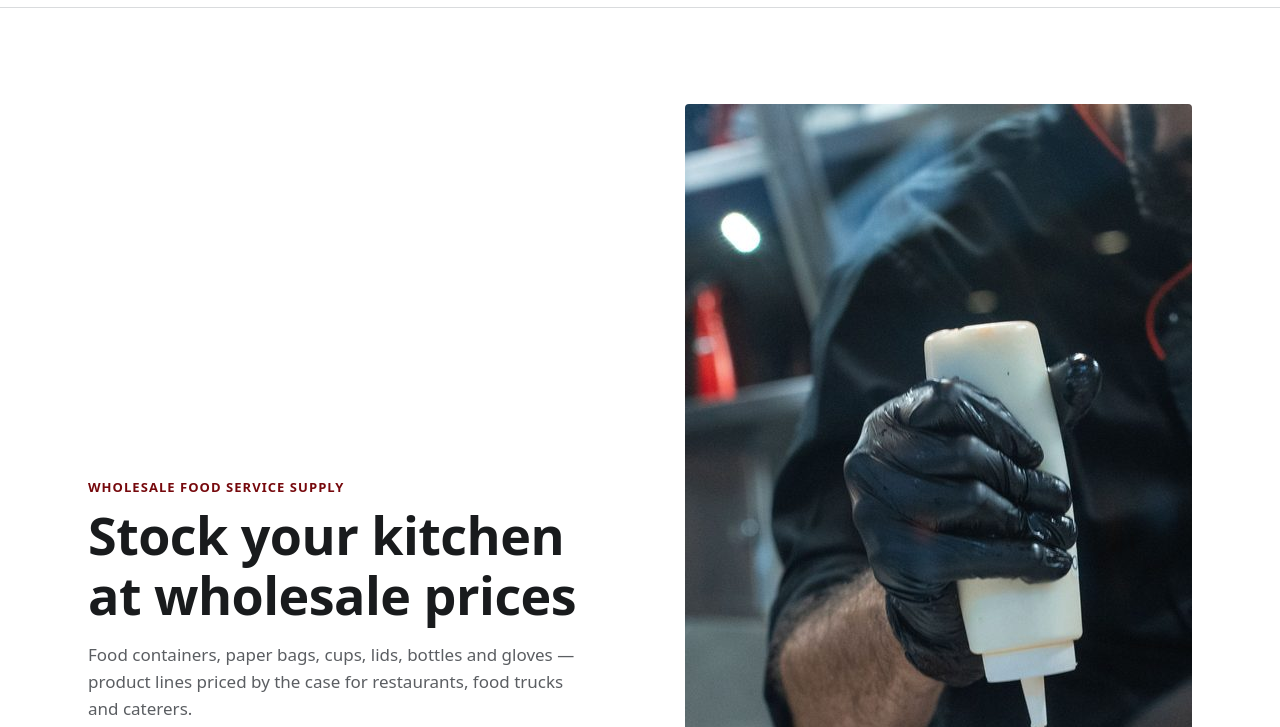
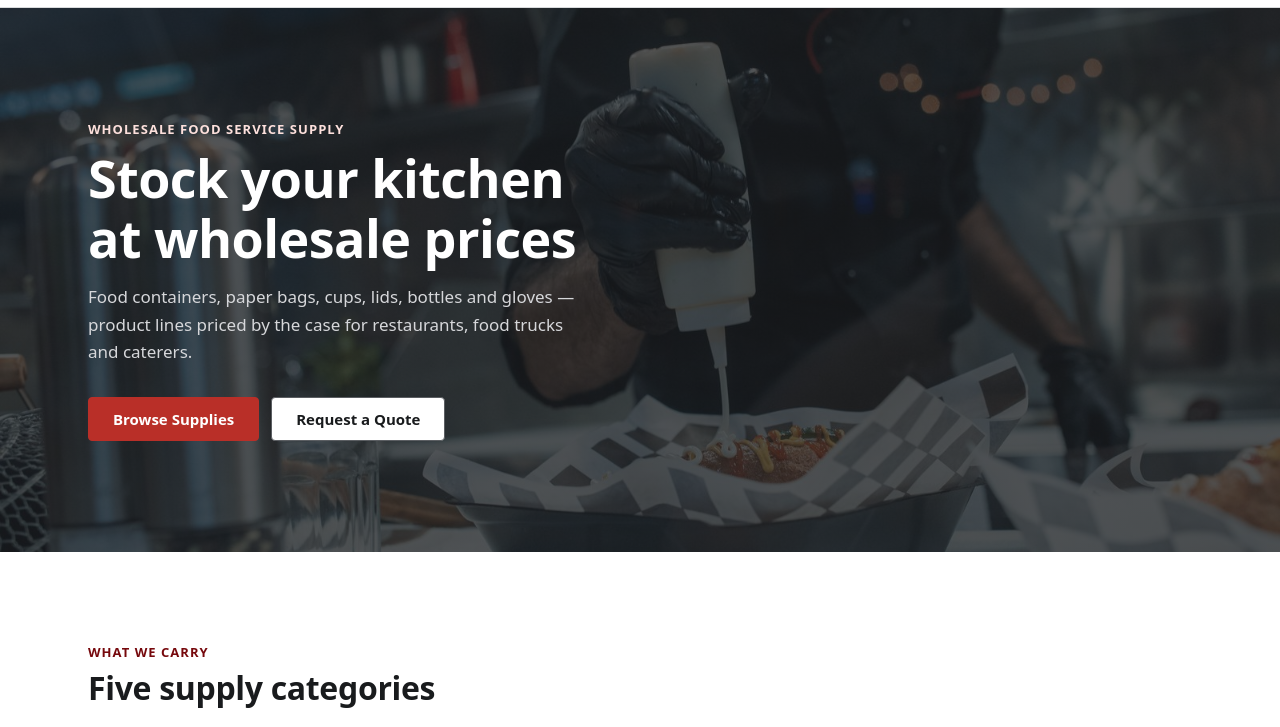
Before and after one commit to Squiggs2009/all-serve-supply, a plain HTML site: page index.html in a window 1280 px wide. Shown: the part 73-800 px from the top of the page. Drawn offline with Linux system fonts and the light colour scheme.

Commit message:
Make homepage hero a full-bleed photo background
Replaces the split text/photo hero layout with the photo as .hero's own
CSS background at every breakpoint, with a scrim + reused footer dark-
surface tokens keeping the overlaid text on brand and WCAG AA legible
(verified against sampled photo pixels, including the image-load-failure
fallback case).

Also serves a smaller 800px image below the 1024px breakpoint via
paired preload links, and points one leftover hardcoded white value at
the existing --color-bg token instead of duplicating it.

```diff
--- a/css/styles.css
+++ b/css/styles.css
@@ -429,67 +429,53 @@ ul {
 
 /* --------------------------------------------------------------------------
    6. HERO
+   Full-bleed photo background with a flat near-black scrim (--color-text's
+   neutral, reused as a literal so alpha can apply — same pattern already
+   used for --shadow-sm/--shadow-md). This is the site's second deliberate
+   dark surface alongside the footer, so its overlaid text reuses the
+   footer's own light-neutral tokens rather than new ones. Contrast
+   verified against the actual photo's brightest sampled pixel (a blown
+   highlight, worst case): --color-footer-text hits 5.28:1, the eyebrow's
+   --color-accent-200 hits 6.10:1 — both clear 4.5:1 AA with real margin.
    -------------------------------------------------------------------------- */
 
 .hero {
-  padding-block: var(--space-7) var(--space-7);
+  display: flex;
+  align-items: center;
+  min-height: 30rem;
+  padding-block: var(--space-8);
+  background-image:
+    linear-gradient(oklch(22% 0.005 260 / 75%), oklch(22% 0.005 260 / 75%)),
+    url("../images/gallery/hero-800.jpg");
+  background-size: cover;
+  background-position: 60% 45%;
+  background-repeat: no-repeat;
+}
+
+.hero .eyebrow {
+  color: var(--color-accent-200);
+}
+
+.hero h1 {
+  color: var(--color-bg);
 }
 
 .hero-copy p {
   max-width: 52ch;
   margin-top: var(--space-4);
-  color: var(--color-text-muted);
+  color: var(--color-footer-text);
   font-size: 1.0625rem;
 }
 
-.hero-media {
-  margin-top: var(--space-6);
-}
-
-.hero-photo {
-  display: block;
-  width: 100%;
-  aspect-ratio: 5 / 4;
-  object-fit: cover;
-  border-radius: var(--radius);
+/* Same reasoning as .site-footer :focus-visible — the global ring color
+   (--color-accent-600) is tuned for light backgrounds and fails 3:1 here
+   too; swap to the light neutral used in this section instead. */
+.hero :focus-visible {
+  outline-color: var(--color-footer-text);
 }
 
 /* --------------------------------------------------------------------------
-   7. PLACEHOLDER MEDIA
-   Stand-in for photography that has not been supplied yet. Holds the exact
-   box a real image will occupy so nothing reflows when photos are added.
-   -------------------------------------------------------------------------- */
-
-.media-placeholder {
-  display: flex;
-  align-items: center;
-  justify-content: center;
-  aspect-ratio: 4 / 3;
-  background: var(--color-surface);
-  background-image: linear-gradient(
-      45deg,
-      var(--color-surface-2) 25%,
-      transparent 25%
-    ),
-    linear-gradient(-45deg, var(--color-surface-2) 25%, transparent 25%);
-  background-size: 16px 16px;
-  border: 1px solid var(--color-divider);
-  border-radius: var(--radius);
-  color: var(--color-text-muted);
-}
-
-.media-placeholder svg {
-  width: 2rem;
-  height: 2rem;
-  opacity: 0.4;
-}
-
-.hero-media .media-placeholder {
-  aspect-ratio: 5 / 4;
-}
-
-/* --------------------------------------------------------------------------
-   8. CARDS / GRIDS
+   7. CARDS / GRIDS
    -------------------------------------------------------------------------- */
 
 .grid {
@@ -600,7 +586,7 @@ ul {
 }
 
 /* --------------------------------------------------------------------------
-   9. CATALOG
+   8. CATALOG
    -------------------------------------------------------------------------- */
 
 .catalog-jump {
@@ -723,7 +709,7 @@ ul {
 }
 
 /* --------------------------------------------------------------------------
-   10. FORM
+   9. FORM
    -------------------------------------------------------------------------- */
 
 .form-grid {
@@ -819,7 +805,7 @@ textarea.input {
 }
 
 /* --------------------------------------------------------------------------
-   11. CONTACT DETAILS
+   10. CONTACT DETAILS
    -------------------------------------------------------------------------- */
 
 .contact-layout {
@@ -866,7 +852,7 @@ textarea.input {
 }
 
 /* --------------------------------------------------------------------------
-   12. CTA BAND
+   11. CTA BAND
    -------------------------------------------------------------------------- */
 
 .cta-band {
@@ -888,7 +874,7 @@ textarea.input {
 }
 
 /* --------------------------------------------------------------------------
-   13. FOOTER
+   12. FOOTER
    -------------------------------------------------------------------------- */
 
 .site-footer {
@@ -971,7 +957,7 @@ textarea.input {
 }
 
 /* --------------------------------------------------------------------------
-   14. TABLET — 640px
+   13. TABLET — 640px
    -------------------------------------------------------------------------- */
 
 @media (min-width: 40em) {
@@ -1016,7 +1002,7 @@ textarea.input {
 }
 
 /* --------------------------------------------------------------------------
-   15. DESKTOP — 1024px
+   14. DESKTOP — 1024px
    Not a stretched mobile layout: the extra width buys a split hero, a wider
    catalog grid, a form/details split, and roughly double the vertical rhythm.
    -------------------------------------------------------------------------- */
@@ -1062,20 +1048,17 @@ textarea.input {
     width: auto;
   }
 
-  /* Split hero. */
+  /* Full-bleed photo hero at desktop — no longer a split grid. */
   .hero {
-    padding-block: calc(var(--space-8) * 1.5);
+    min-height: 34rem;
+    padding-block: calc(var(--space-8) * 1.25);
+    background-image:
+      linear-gradient(oklch(22% 0.005 260 / 75%), oklch(22% 0.005 260 / 75%)),
+      url("../images/gallery/hero.jpg");
   }
 
-  .hero .container {
-    display: grid;
-    grid-template-columns: 1.05fr 1fr;
-    gap: var(--space-8);
-    align-items: center;
-  }
-
-  .hero-media {
-    margin-top: 0;
+  .hero-copy {
+    max-width: 34rem;
   }
 
   .grid-3,
--- a/index.html
+++ b/index.html
@@ -7,6 +7,8 @@
 <meta name="description" content="Wholesale containers, paper bags, cups, lids, bottles and gloves for restaurants, food trucks and caterers. Case pricing, simple order requests.">
 <link rel="icon" href="images/logo/favicon-64.png" type="image/png">
 <link rel="stylesheet" href="css/styles.css">
+<link rel="preload" as="image" href="images/gallery/hero-800.jpg" media="(max-width: 63.9375em)" fetchpriority="high">
+<link rel="preload" as="image" href="images/gallery/hero.jpg" media="(min-width: 64em)" fetchpriority="high">
 <!-- Swaps the no-JS nav fallback for the toggle before first paint. -->
 <script>document.documentElement.classList.remove('no-js');</script>
 </head>
@@ -44,9 +46,6 @@
           <a class="btn btn-primary" href="supplies.html#catalog">Browse Supplies</a>
           <a class="btn btn-secondary" href="contact.html">Request a Quote</a>
         </div>
-      </div>
-      <div class="hero-media">
-        <img class="hero-photo" src="images/gallery/hero.jpg" alt="All-Serve Supply products" width="1600" height="1067">
       </div>
     </div>
   </section>
```
Also changed, not shown: images/gallery/hero-800.jpg (added), 1 other file.
